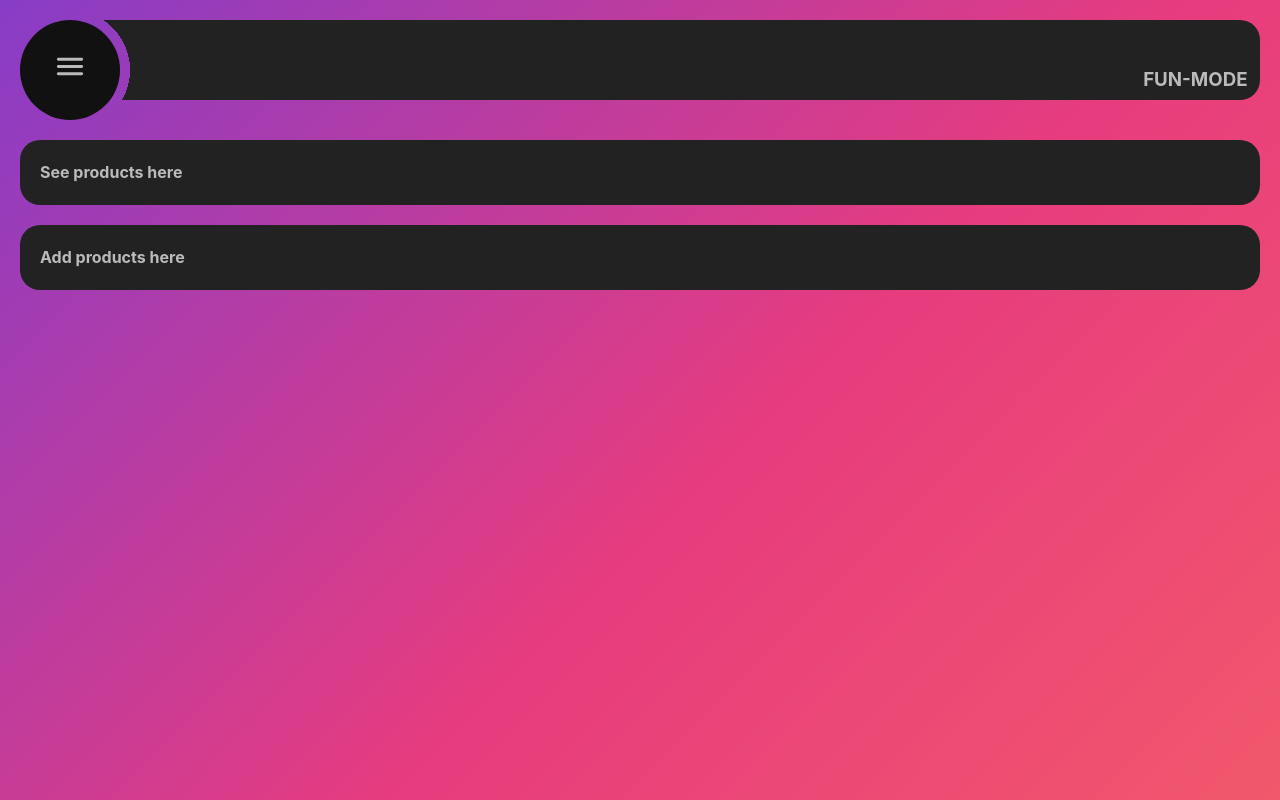
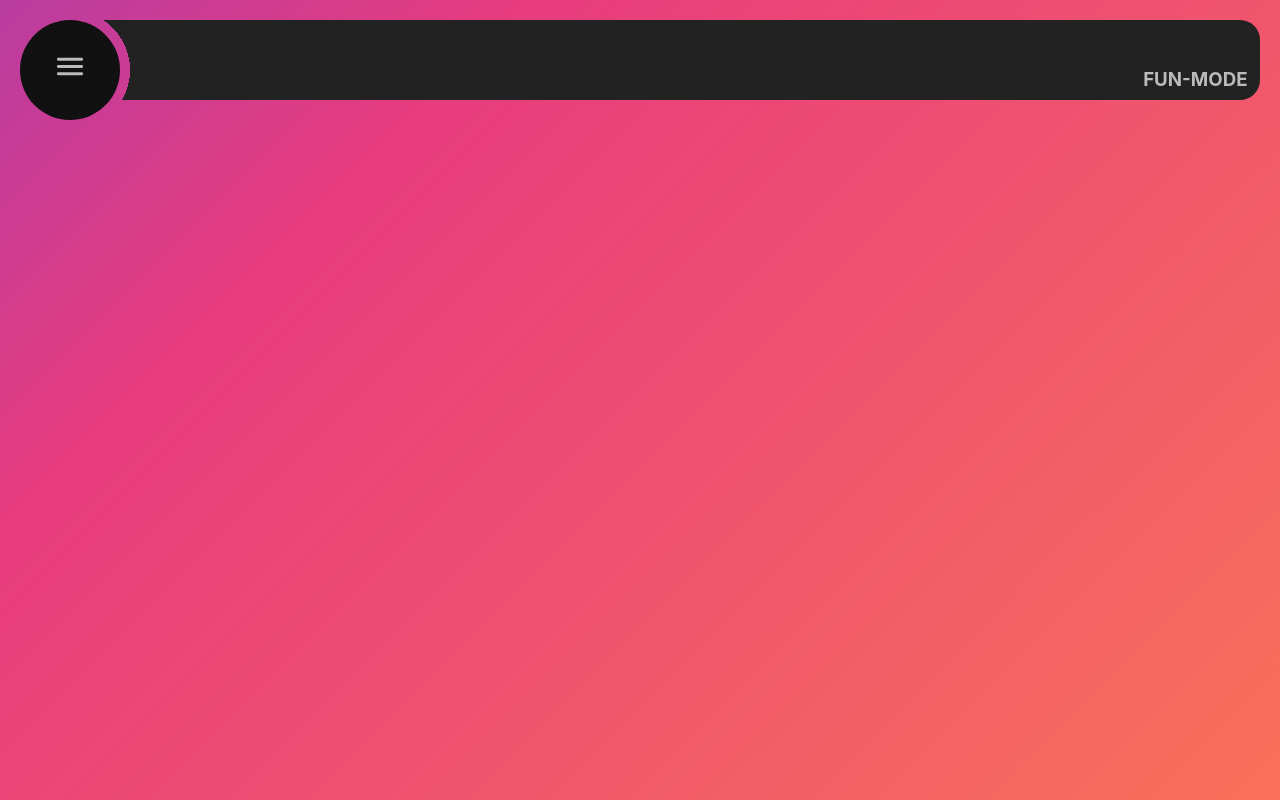
Before and after one commit to JoniBach/fun-mode, a React (Create React App) app: page / in a window 1280 px wide. Built offline with nearby package versions, Linux system fonts and the light colour scheme.

Commit message:
adjusting background to scale nicely

```diff
--- a/src/App.js
+++ b/src/App.js
@@ -27,6 +27,7 @@ console.log(document.getElementById("close-hamburger-menu"))
 function App() {
   return (
     <div>
+      <div className='background'/>
       <HashRouter basename="/">
         <Nav
           title="FUN-MODE"
@@ -44,12 +45,12 @@ function App() {
         {/* <Switch> */}
         <Route exact path="/">
           {" "}
-          <Card link={`${process.env.PUBLIC_URL}/#/products/`}>
+          {/* <Card link={`${process.env.PUBLIC_URL}/#/products/`}>
             <CardContent>See products here</CardContent>
           </Card>
           <Card link={`${process.env.PUBLIC_URL}/#/newproduct/`}>
             <CardContent>Add products here</CardContent>
-          </Card>
+          </Card> */}
         </Route>
 
         <Route path="/products" component={ProductListViewHash}></Route>
--- a/src/App.scss
+++ b/src/App.scss
@@ -20,6 +20,19 @@ body {
   background-size: 400% 400%; */
   /* animation: gradient 15s ease infinite; */
 }
+
+.background {
+  width: 100%;
+  height: 100%;
+  background: linear-gradient(-45deg, coral, #e73c7e, rgb(61, 61, 255), #04ffff);
+	// background: linear-gradient(-90deg, coral, red, #0f4c81, #0e8080, #0f4c81, red,coral, red, #0f4c81);
+	background-size: 400vw 100vh;
+  animation: gradient 15s ease infinite;
+  position: fixed;
+  top: 0px;
+  left: 0px;
+  z-index: -100;
+}
 h6 {
   margin-block-start: 5px;
   margin-block-end: 5px;
@@ -34,11 +47,10 @@ h2 {
 }
 
 html {
-   background: linear-gradient(-45deg, coral, #e73c7e, rgb(61, 61, 255), #04ffff);
-
-	// background: linear-gradient(-90deg, coral, red, #0f4c81, #0e8080, #0f4c81, red,coral, red, #0f4c81);
-	background-size: 400% 400%;
-	animation: gradient 15s ease infinite;
+  //  background: linear-gradient(-45deg, coral, #e73c7e, rgb(61, 61, 255), #04ffff);
+	// // background: linear-gradient(-90deg, coral, red, #0f4c81, #0e8080, #0f4c81, red,coral, red, #0f4c81);
+	// background-size: 400vw 100vh;
+	// animation: gradient 15s ease infinite;
 }
 
 @keyframes gradient {
```
Also changed, not shown: 1 other file (tests, documents, lock files or other folders).
